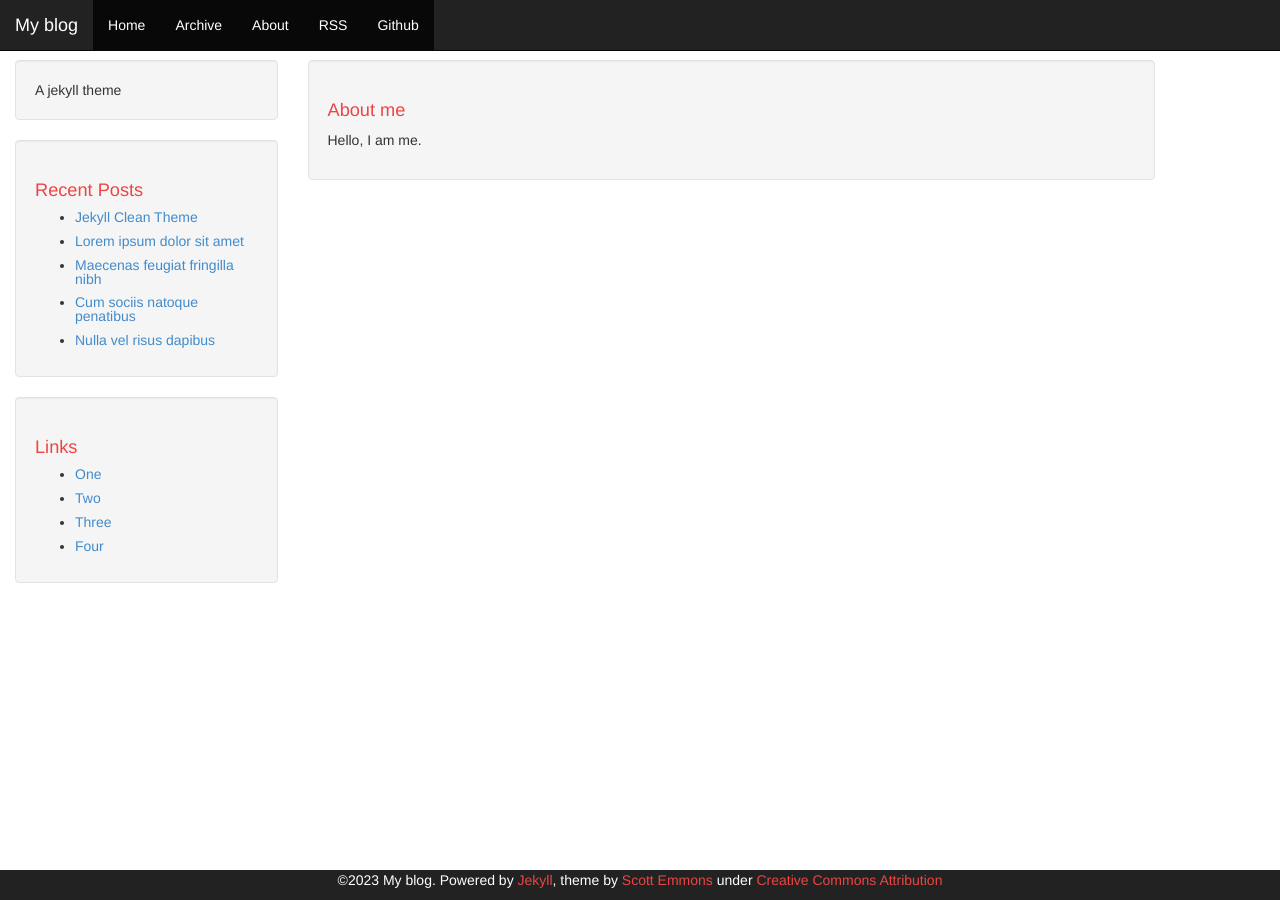
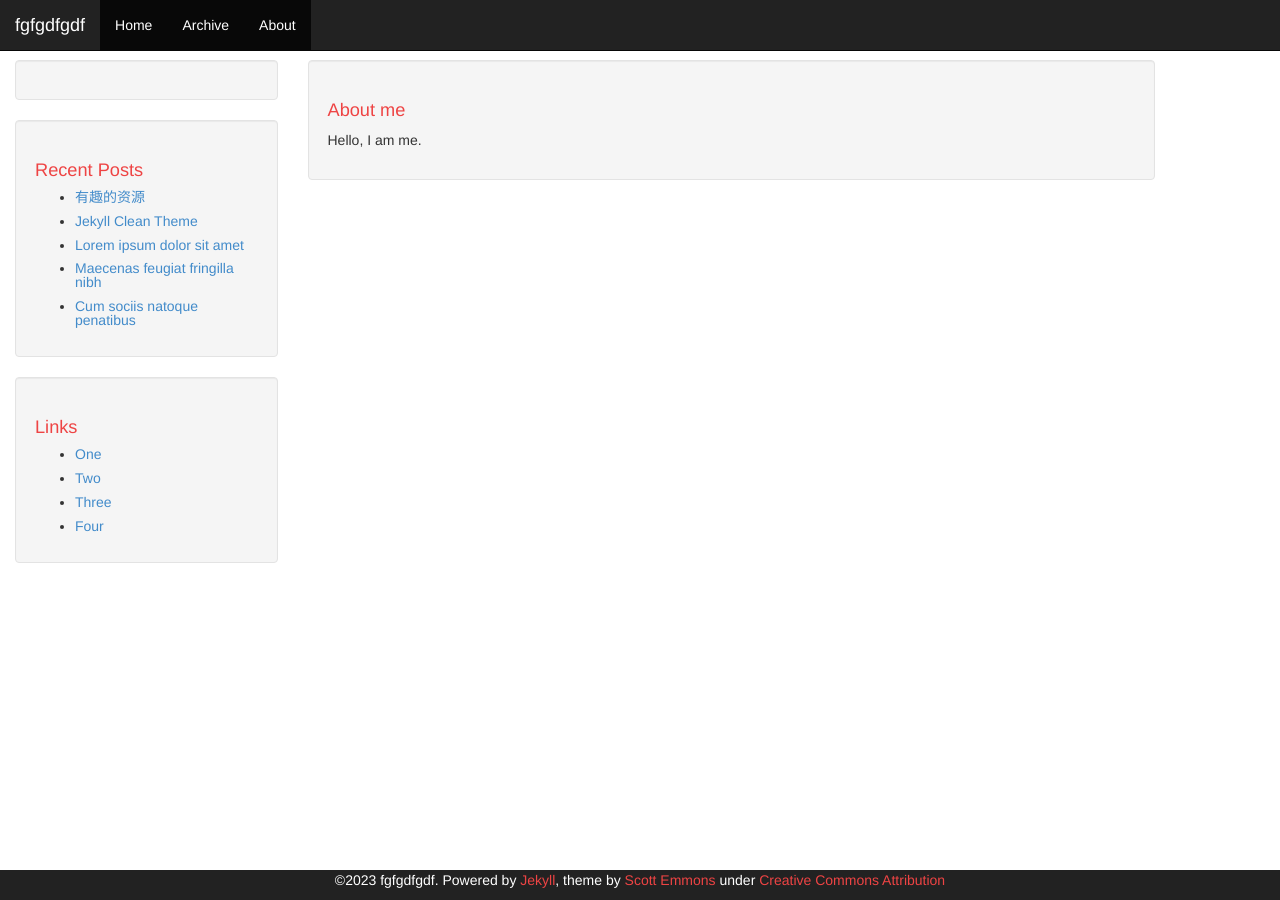
Before and after one commit to fgfgdfgdf/fgfgdfgdf-fgfgdfgdf.github.io, a Jekyll site: the page built from about.html, in a window 1280 px wide. Built offline with Jekyll 4.4.1, drawn with Linux system fonts in a browser that asks for light colours.

Commit message:
no message

```diff
--- a/_config.yml
+++ b/_config.yml
@@ -1,7 +1,7 @@
 # Jekyll configuration
 
-name: My blog
-description: A jekyll theme
+name: fgfgdfgdf
+# description: A jekyll theme
 
 # url is currently only used only for the RSS feed in feed.xml
 url: https://scotte.github.io/jekyll-clean
--- a/_includes/header.html
+++ b/_includes/header.html
@@ -33,13 +33,6 @@
                     <li class="active visible-xs-block"><a href="{{ site.baseurl }}/links.html">Links</a></li>
                     <li class="active"><a href="{{ site.baseurl }}/archive.html">Archive</a></li>
                     <li class="active"><a href="{{ site.baseurl }}/about.html">About</a></li>
-                    <li class="active"><a href="{{ site.baseurl }}/feed.xml">RSS</a></li>
-                    {% if site.gitlab != '' %}
-                      <li class="active"><a href="https://gitlab.com/{{ site.gitlab }}">Gitlab</a></li>
-                    {% endif %}
-                    {% if site.github != '' %}
-                      <li class="active"><a href="https://github.com/{{ site.github }}">Github</a></li>
-                    {% endif %}
                 </ul>
               </div>
         </div>
```
Also changed, not shown: _posts/2020-04-04-有趣的资源.md (added, +16 -0 lines).
